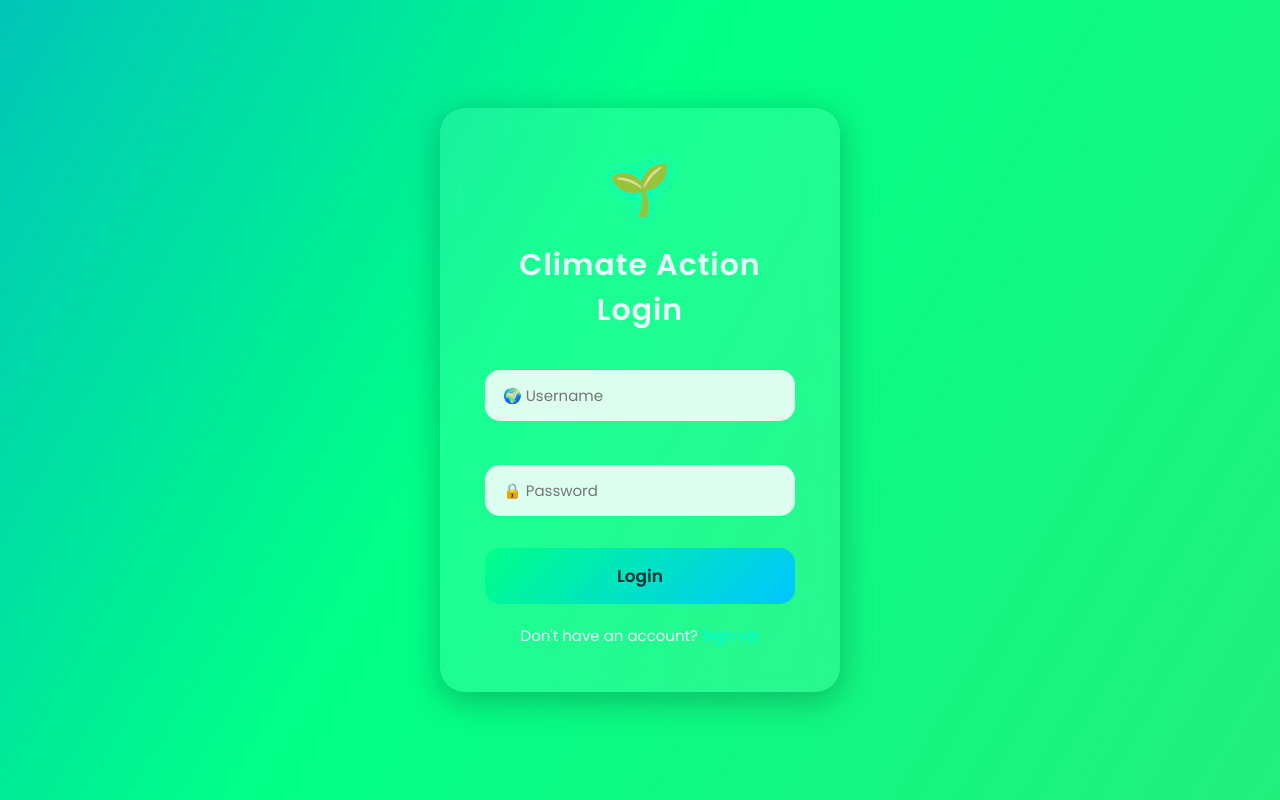
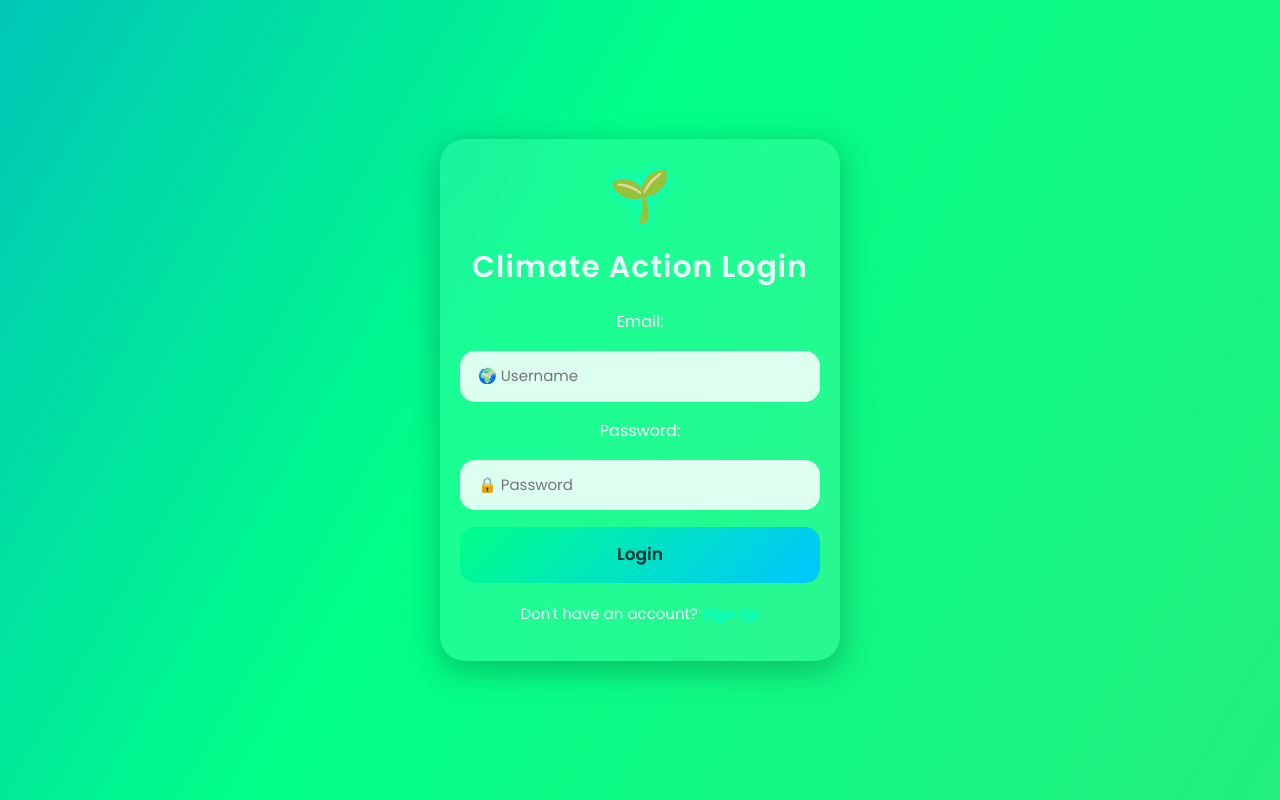
Before and after one commit to KH-Coder865/EcoVerse, a Flask app: page / in a window 1280 px wide. Run offline with Flask 3, Linux system fonts and the light colour scheme.

Commit message:
Update login.html

```diff
--- a/templates/login.html
+++ b/templates/login.html
@@ -4,6 +4,8 @@
   <meta charset="UTF-8">
   <meta name="viewport" content="width=device-width, initial-scale=1.0">
   <title>Climate Action Login</title>
+  <link href="https://cdn.jsdelivr.net/npm/bootstrap@5.3.7/dist/css/bootstrap.min.css" rel="stylesheet"
+        integrity="sha384-LN+7fdVzj6u52u30Kp6M/trliBMCMKTyK833zpbD+pXdCLuTusPj697FH4R/5mcr" crossorigin="anonymous">
   <style>
     /* Google Fonts */
     @import url('https://fonts.googleapis.com/css2?family=Poppins:wght@400;600&display=swap');
@@ -33,7 +35,9 @@
 
     .login-box {
       width: 400px;
-      padding: 45px;
+      max-width: 95vh;
+      overflow-y: auto;
+      padding: 20px;
       border-radius: 25px;
       background: rgba(255, 255, 255, 0.1);
       -webkit-backdrop-filter: blur(14px);
@@ -68,7 +72,7 @@
       background: #ffffff;
     }
 
-    .login-box .button {
+    .login-box button {
       text-decoration: none;
       width: 100%;
       padding: 15px;
@@ -82,7 +86,7 @@
       transition: 0.3s;
     }
 
-    .login-box .button:hover {
+    .login-box button:hover {
       transform: scale(1.06);
       background: linear-gradient(135deg, #0072ff, #00ff88);
       color: #fff;
@@ -114,15 +118,24 @@
 </head>
 <body>
   <div class="login-box">
+    {% if stat=="pwrng" %}
+    <div class="rounded-3" style="background-color: rgb(233, 134, 134); color:black;">Wrong Password</div>
+    {% elif stat=="udne" %}
+    <div class="rounded-3" style="background-color: rgb(233, 134, 134); color:black;">Account doesn't exist!</div>
+    {% elif stat == 'regd' %}
+    <div class="rounded-3" style="background-color: rgb(110, 171, 242); color:black;">Registered Successfully, Now login!</div>
+    {% endif %}
     <div class="icon">🌱</div>
     <h2>Climate Action Login</h2>
-    <form style="display: flex; flex-direction: column; gap: 20px;">
-      <input type="text" placeholder="🌍 Username" required>
-      <input type="password" placeholder="🔒 Password" required>
-      <a class="button" href="/home">Login</a>
+    <form style="display: flex; flex-direction: column; gap: 5px;" method="post" action="/">
+      <label for="email">Email:</label>
+      <input type="email" id="email" name="email" placeholder="🌍 Username" required>
+      <label for="password">Password:</label>
+      <input type="password" id="pass" name="pass" placeholder="🔒 Password" required>
+      <button type="submit">Login</button>
     </form>
     <div class="extra">
-      <p>Don't have an account? <a href="#">Sign Up</a></p>
+      <p>Don't have an account? <a href="/register">Sign Up</a></p>
     </div>
   </div>
 </body>
```
